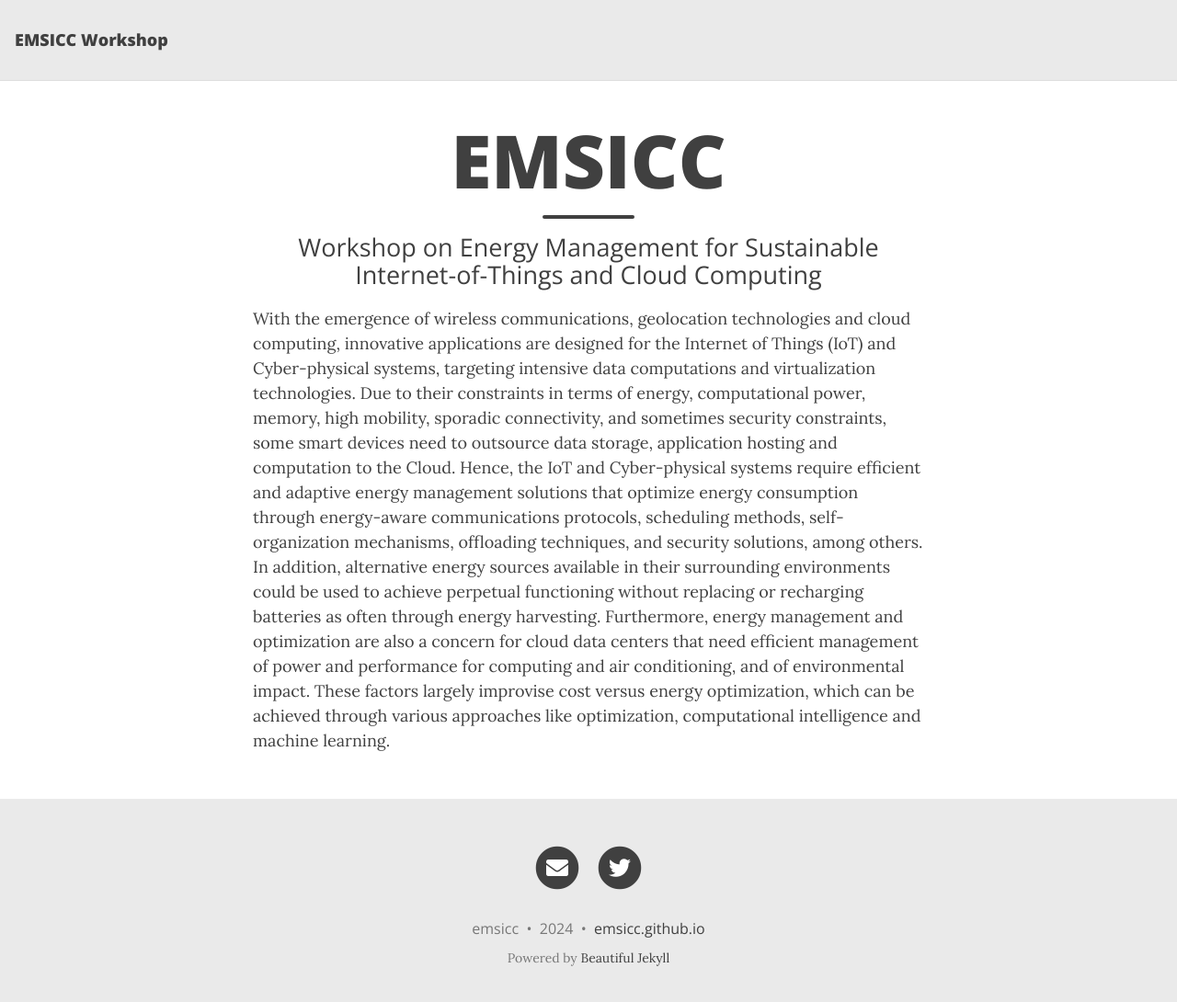
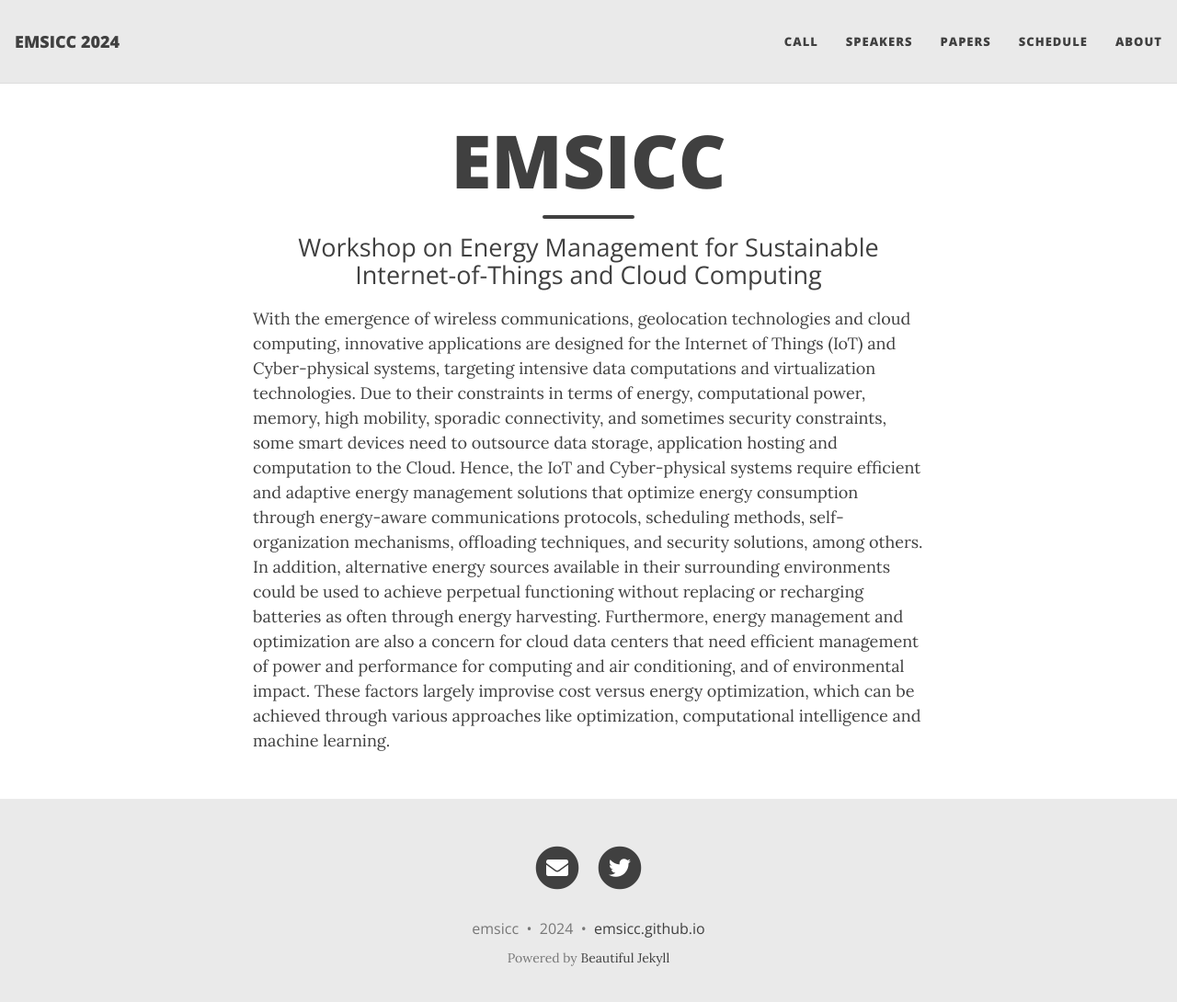
Before and after one commit to emsicc/2024, a Jekyll site: the page built from index.html, in a window 1280 px wide and 1103 px high. Shown: the top 1090 px of the window at 92% size. Built offline with Jekyll 4.4.1, drawn with Linux system fonts in a browser that asks for light colours; nearby versions of some CDN libraries; the list of posts is cut into pages by our own code.

Commit message:
Update _config.yml for 2024 edition

```diff
--- a/_config.yml
+++ b/_config.yml
@@ -10,7 +10,7 @@
 ############################
 
 # Name of website
-title: EMSICC Workshop
+title: EMSICC 2024
 
 # Your name to show in the footer
 author: emsicc
@@ -20,6 +20,11 @@ author: emsicc
 ###############################################
 
 navbar-links:
+  Call: "call"
+  Speakers: "speakers"
+  Papers: "papers"
+  Schedule: "schedule"
+  About: "emsicc.github.io"
 
 
 ################
@@ -28,7 +33,7 @@ navbar-links:
 
 # Image to show in the navigation bar - works best with a square image
 # Remove this parameter if you don't want an image in the navbar
-# avatar: "/assets/img/emsicc.png"
+# avatar: "/assets/img/emsicc-2024.png"
 
 # By default, the image is cut into a circle. You can disable this behaviour by setting 'round-avatar: false'
 round-avatar: true
```
